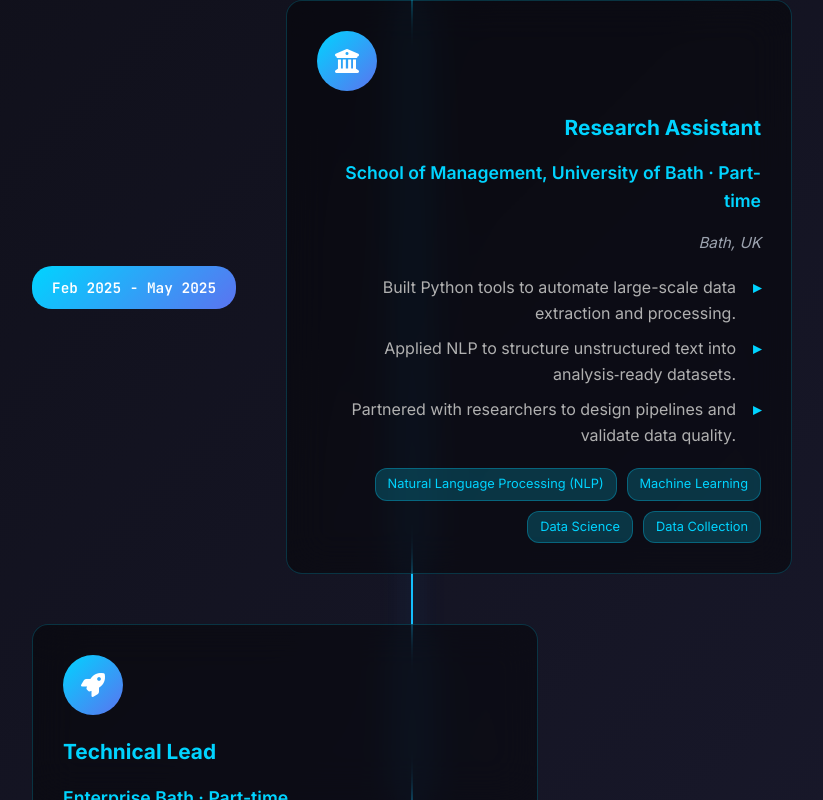
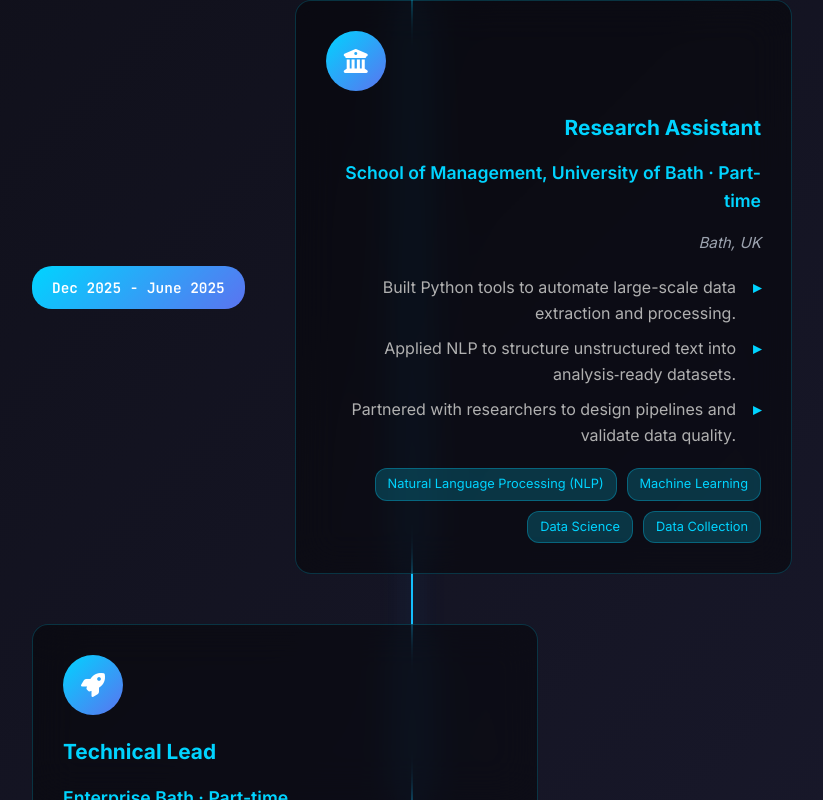
Before and after one commit to AmirMohammadiKarbalaei/DataScience.github.io, a React (Vite) app in the folder react/react-app/: page /experience in a window 1280 px wide. Shown: the part 1343-2143 px from the top of the page, without its empty margins (228-1051 px from the left). Built offline with nearby package versions, Linux system fonts and the light colour scheme.

Commit message:
changed date

```diff
--- a/react/react-app/src/components/Experience.tsx
+++ b/react/react-app/src/components/Experience.tsx
@@ -128,7 +128,7 @@
             </div>
 
             <div className="timeline-item">
-              <div className="timeline-date">Feb 2025 - May 2025</div>
+              <div className="timeline-date">Dec 2025 - June 2025</div>
               <div className="timeline-content">
                 <div className="company-logo">
                   <i className="fas fa-university"></i>
```
